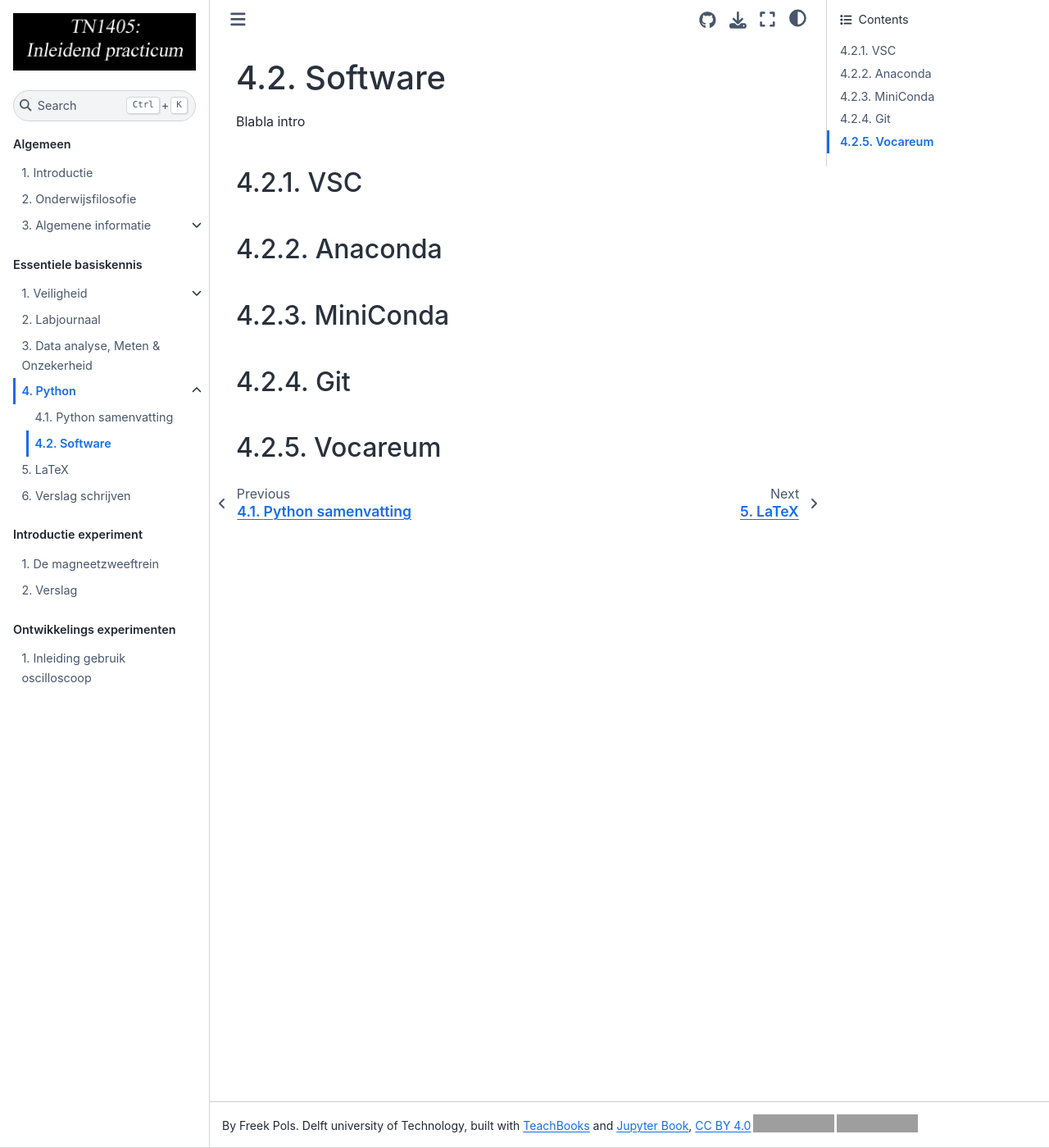
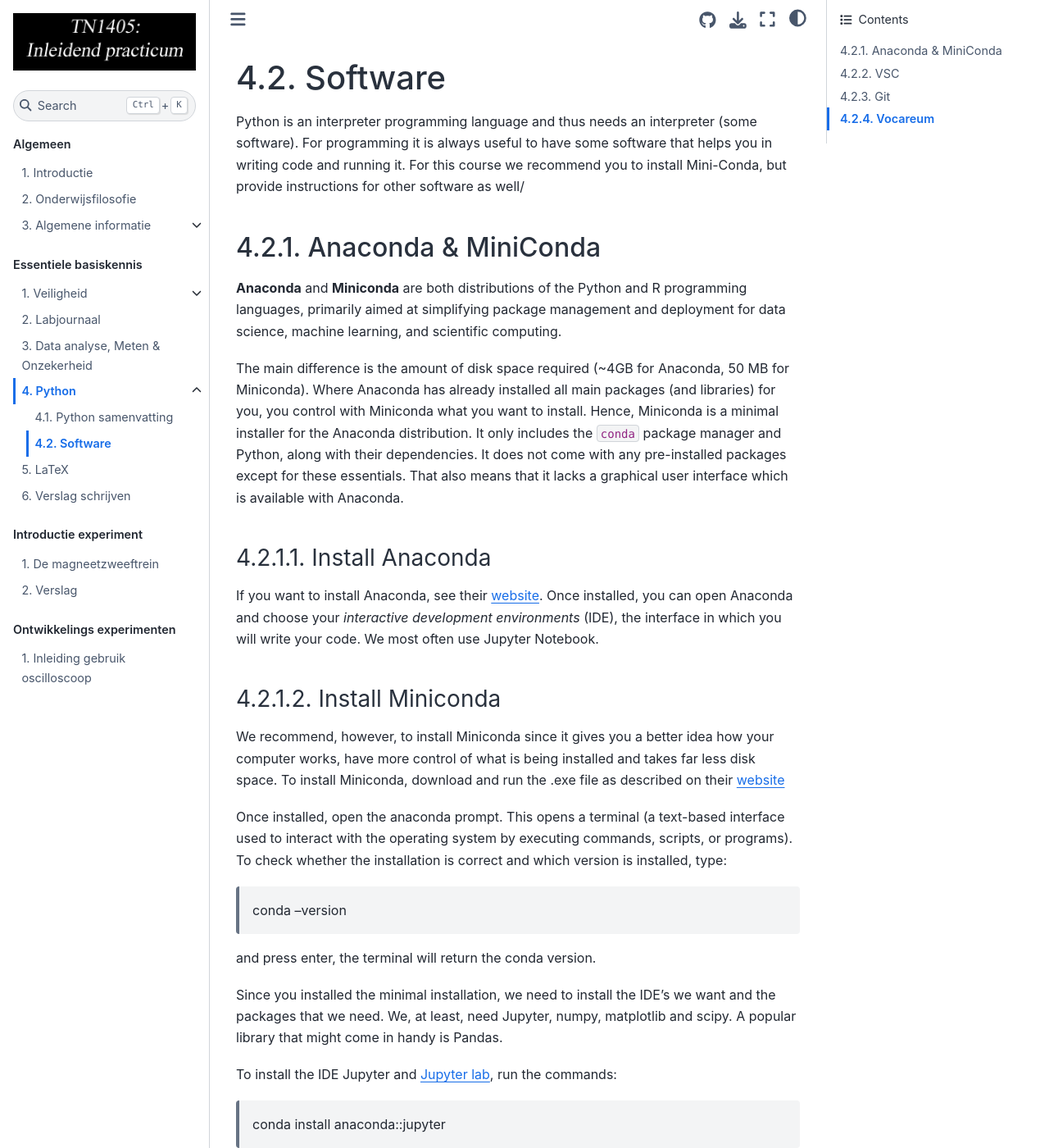
Before and after one commit to Contemporary-Physicslab/NP-new-style, a Jupyter Book: the page built from book/Deel2/Python/Software.md, in a window 1280 px wide and 1400 px high. Shown: the whole window at 82% size. Built offline with Jupyter Book 1.0.4 settings and Sphinx 7.4.7 and the Sphinx Book theme 1.1.4, drawn with Linux system fonts in a browser that asks for light colours; pages that are not in the unit, such as notebooks, are missing from menus; comment, search, counter and statistics services are not loaded; some of the changed text lies outside the part shown; grey boxes are pictures that could not be loaded.

Commit message:
software info update

`````diff
--- a/book/Deel2/Python/Software.md
+++ b/book/Deel2/Python/Software.md
@@ -1,12 +1,66 @@
 # Software
 
-Blabla intro
+Python is an interpreter programming language and thus needs an interpreter (some software). For programming it is always useful to have some software that helps you in writing code and running it. For this course we recommend you to install Mini-Conda, but provide instructions for other software as well/
+
+## Anaconda & MiniConda
+**Anaconda** and **Miniconda** are both distributions of the Python and R programming languages, primarily aimed at simplifying package management and deployment for data science, machine learning, and scientific computing.
+
+The main difference is the amount of disk space required (~4GB for Anaconda, 50 MB for Miniconda). Where Anaconda has already installed all main packages (and libraries) for you, you control with Miniconda what you want to install. Hence, Miniconda is a minimal installer for the Anaconda distribution. It only includes the `conda` package manager and Python, along with their dependencies. It does not come with any pre-installed packages except for these essentials. That also means that it lacks a graphical user interface which is available with Anaconda.
+
+### Install Anaconda
+If you want to install Anaconda, see their [website](https://docs.anaconda.com/anaconda/install/). Once installed, you can open Anaconda and choose your *interactive development environments* (IDE), the interface in which you will write your code. We most often use Jupyter Notebook.
+
+### Install Miniconda
+We recommend, however, to install Miniconda since it gives you a better idea how your computer works, have more control of what is being installed and takes far less disk space. To install Miniconda, download and run the .exe file as described on their [website](https://docs.anaconda.com/miniconda/miniconda-install/)
+
+Once installed, open the anaconda prompt. This opens a terminal (a text-based interface used to interact with the operating system by executing commands, scripts, or programs). To check whether the installation is correct and which version is installed, type:
+
+> conda --version
+
+and press enter, the terminal will return the conda version.
+
+Since you installed the minimal installation, we need to install the IDE's we want and the packages that we need. We, at least, need Jupyter, numpy, matplotlib and scipy. A popular library that might come in handy is Pandas.
+
+To install the IDE Jupyter and [Jupyter lab](https://anaconda.org/conda-forge/jupyterlab), run the commands:
+
+> conda install anaconda::jupyter
+
+> conda install -c conda-forge jupyterlab
+
+For the packages, run the commands:
+
+> conda install conda-forge::matplotlib
+
+> conda install conda-forge::numpy
+
+> conda install scipy
+
+> conda install conda-forge::pandas
+
+```{admonition} conda-forge
+conda-forge:: specifies the source from which the packages are installed. It specifies that the packages should be installed from the conda-forge channel, which is a community-driven channel that provides a large collection of packages for conda.
+```
+
+````{admonition} Using the command line
+:class: dropdown
+Normally we navigate through our folders by using a graphic interface and clicking through the folders. However, there is another way to navigate through your folders, namely using the command line as we are doing with Anaconda prompt.
+
+When you run the command `dir` it returns the folders and files in the folder you are currently in. You can go to another folder by running the command `cd NAMEFOLDER`. If you want to move to a higher folder, run the command `cd ..`
+
+```{figure} terminaldir.png
+---
+name:
+width: 70%
+---
+Moving through your folder with the command line
+```
+
+````
+
+
 
 ## VSC
 
-## Anaconda
-
-## MiniConda
 
 ## Git
 
`````
Also changed, not shown: book/Deel2/MO2.ipynb, book/Deel2/Python/terminaldir.PNG (added).
